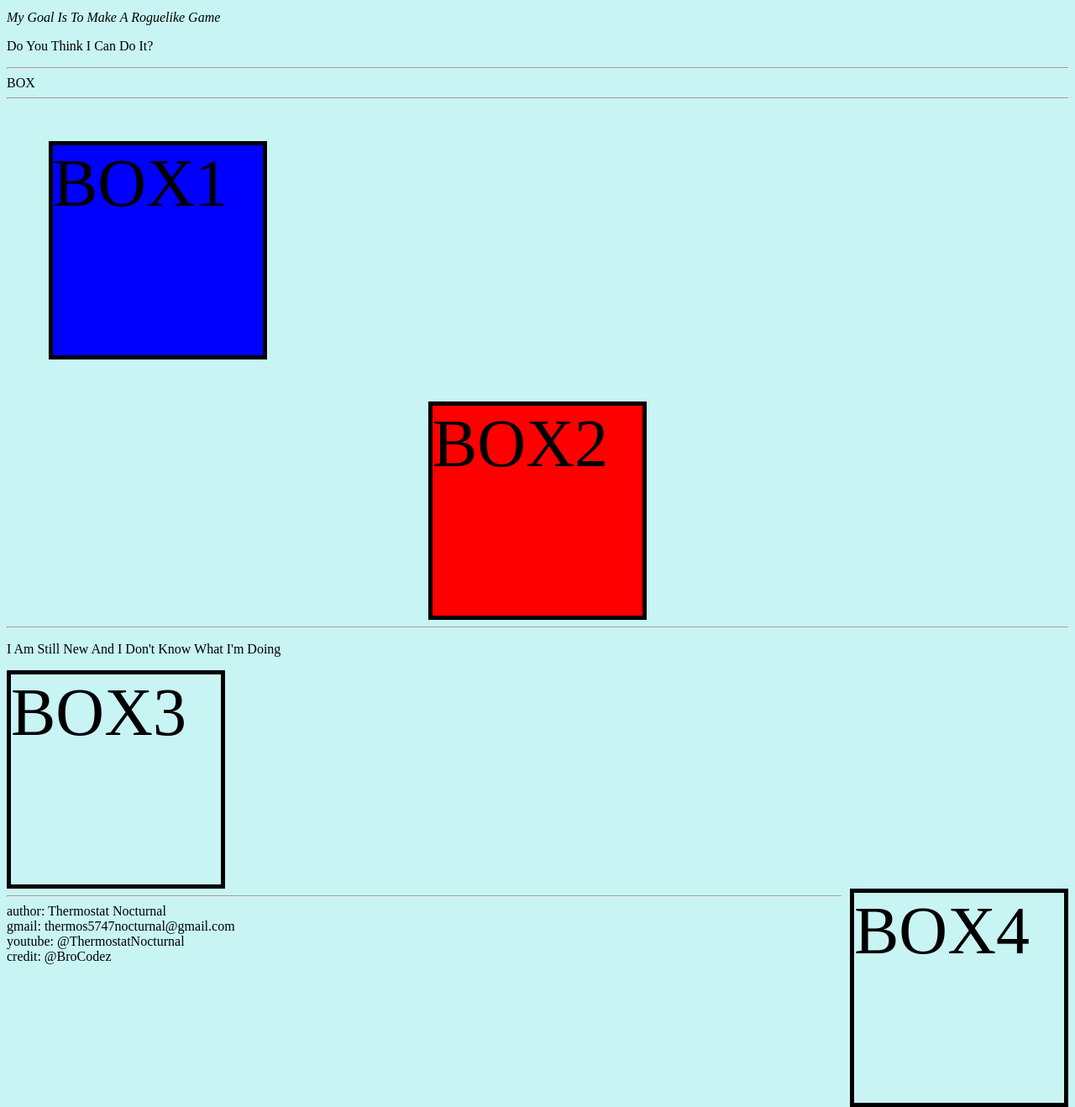
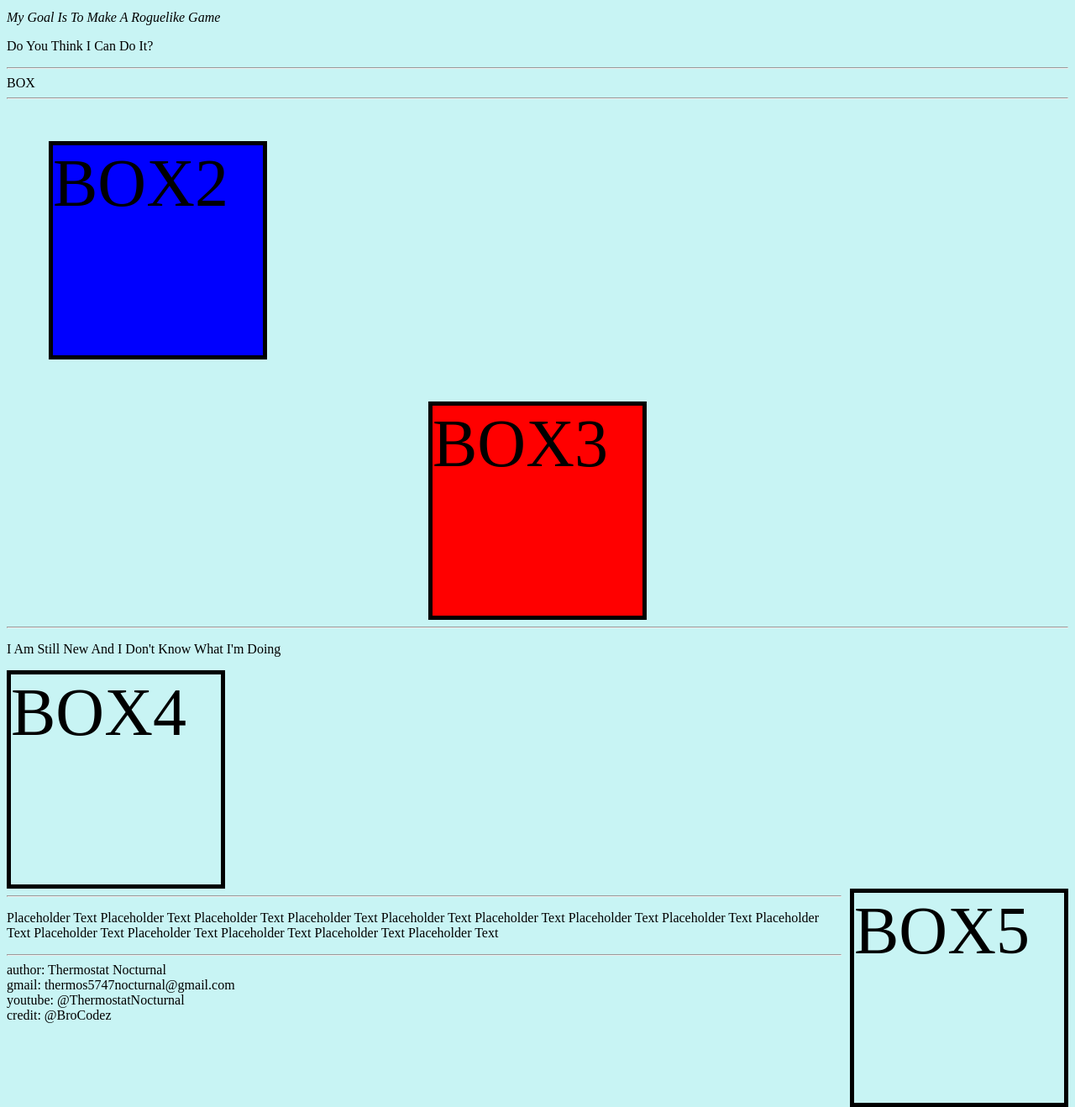
Before and after one commit to zainalzepiryobon-maker/Web1, a PHP site: page /index.html in a window 1280 px wide. Shown: the part 255-1573 px from the top of the page at 84% size. Run offline with PHP 8.4, Linux system fonts and the light colour scheme.

Commit message:
auto publish 1763718209647

```diff
--- a/index.html
+++ b/index.html
@@ -23,16 +23,22 @@
 
     <hr>
 
-    <div class="box" id="box2"> BOX1 </div>
-    <div class="box" id="box3"> BOX2 </div>
+    <div class="box" id="box2"> BOX2 </div>
+    <div class="box" id="box3"> BOX3 </div>
 
     <hr>
 
     <p> I Am Still New And I Don't Know What I'm Doing </p>
 
-    <div class="box" id="box4"> BOX3 </div>
+    <div class="box" id="box4"> BOX4 </div>
 
-    <div class="box" id="box5"> BOX4 </div>
+    <div class="box" id="box5"> BOX5 </div>
+
+    <hr>
+
+    <div id="Placeholder1">
+      <p> Placeholder Text Placeholder Text Placeholder Text Placeholder Text Placeholder Text Placeholder Text Placeholder Text Placeholder Text Placeholder Text Placeholder Text Placeholder Text Placeholder Text Placeholder Text Placeholder Text </p>
+    </div>
 
     <hr>
     author: Thermostat Nocturnal <br>
--- a/style.css
+++ b/style.css
@@ -62,7 +62,7 @@
 
 #box3{
   background-color: red;
-  margin: auto
+  margin: auto;
 }
 
 <!--BORDER3-->
@@ -76,3 +76,12 @@
   float: right;
   margin-left: 10px;
 }
+
+<!--BORDER4-->
+
+#Placeholder1{
+  border: 5px solid;
+  height: 75px;
+  width: 75px;
+  overflow: hidden;
+}
```
